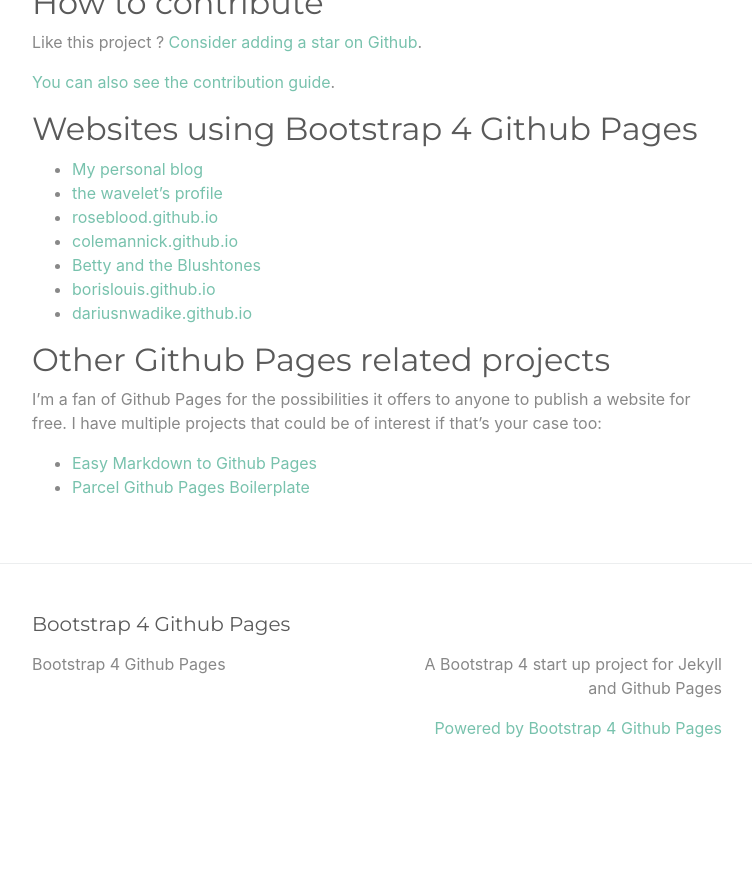
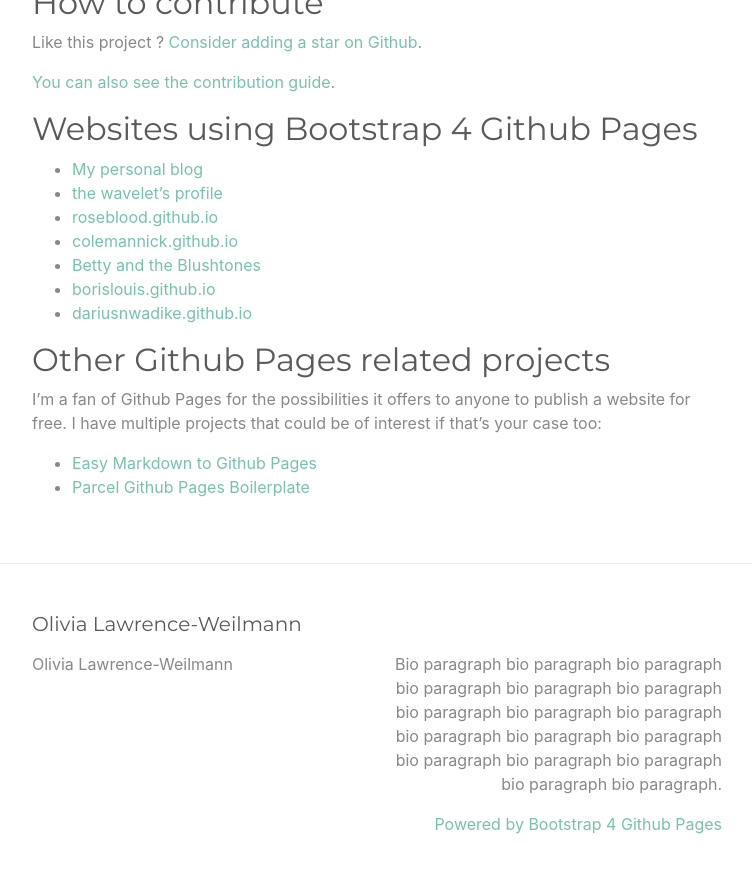
Before and after one commit to olivialw/olivialw.github.io, a Jekyll site: the page built from index.md, in a window 1280 px wide and 900 px high, scrolled down 2512 px. Shown: the top 873 px of the window, without its empty margins (263-1015 px from the left). Built offline with Jekyll 4.4.1, drawn with Linux system fonts in a browser that asks for light colours; before the commit the page ends 3316 px from its top, so only the background shows below that; some of the changed text lies outside the part shown.

Commit message:
Update _config.yml

```diff
--- a/_config.yml
+++ b/_config.yml
@@ -13,10 +13,12 @@
 # you will see them accessed via {{ site.title }}, {{ site.email }}, and so on.
 # You can create any custom variable you would like, and they will be accessible
 # in the templates via {{ site.myvariable }}.
-title: Bootstrap 4 Github Pages
+title: Olivia Lawrence-Weilmann
 email: ""
 description: >- # this means to ignore newlines until "baseurl:"
-  A Bootstrap 4 start up project for Jekyll and Github Pages
+  Bio paragraph bio paragraph bio paragraph bio paragraph bio paragraph bio paragraph bio paragraph
+   bio paragraph bio paragraph bio paragraph bio paragraph bio paragraph bio paragraph bio paragraph
+    bio paragraph bio paragraph bio paragraph.
 #baseurl: "" # the subpath of your site, e.g. /blog
 #url: "" # the base hostname & protocol for your site, e.g. http://example.com
 #twitter_username: jekyllrb
```
